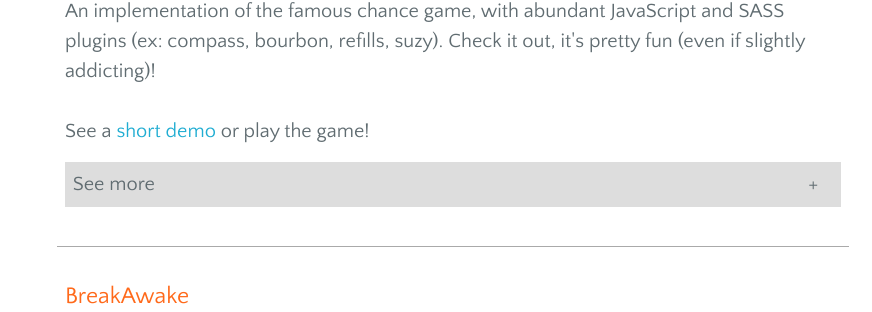
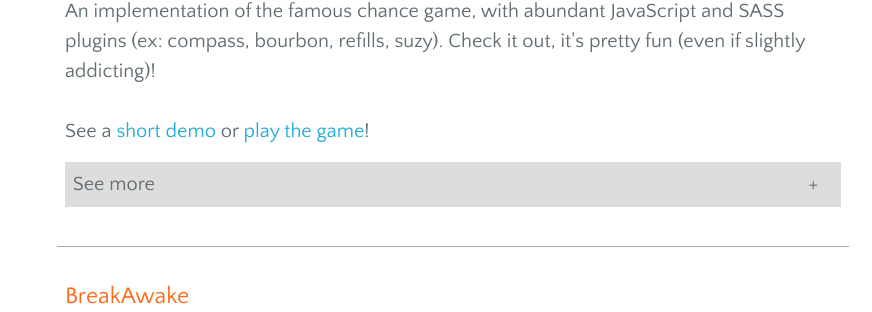
Before and after one commit to obiwit/obiwit.github.io, a Jekyll site: the page built from projects.html, in a window 1280 px wide and 900 px high, scrolled down 5889 px. Shown: the part 140-452 px from the top of the window, without its empty margins (207-1079 px from the left). Built offline with Jekyll 4.4.1, drawn with Linux system fonts in a browser that asks for light colours; nearby versions of some CDN libraries.

```diff
--- a/404.html
+++ b/404.html
@@ -4,7 +4,7 @@ layout: default
 
 <div id="four-oh-four" class="main-content">
   <h1>404</h1>
-  <img src="img/404.jpg" alt="Page not found :(">
+  <img src="{{ site.baseurl }}/img/404.jpg" alt="Page not found :(">
   <p><strong>Page not found :(</strong></p>
   <p>The requested page could not be found. But hey, on the upside, <em>a cool 404 page you have found!</em> :D</p>
   <span id="ps">PS. So, just in case you didn't get the joke, the image is from the Star Wars movies, and shows Obi Wan Kenobi using a Jedi mind trick, which basically means that whomever he was talking to would believe what he just said. I thought it'd make a cool 404 page!</span>
--- a/projects.html
+++ b/projects.html
@@ -177,7 +177,7 @@ author: obiwit
       <h3>Pig Game</h3>
       An implementation of the famous chance game, with abundant JavaScript and SASS plugins (ex: compass, bourbon, refills, suzy). Check it out, it's pretty fun (even if slightly addicting)!
       <br><br>
-      See a <a target="_blank" href="https://www.youtube.com/watch?v=Qy-x7LhwmGM">short demo</a> or play the game!
+      See a <a target="_blank" href="https://www.youtube.com/watch?v=Qy-x7LhwmGM">short demo</a> or <a href="{{ site.baseurl }}/piggame/">play the game</a>!
       <button class="toggle-accordion">See more</button>
       <div class="accordion" data-items="1">
         <img src="{{ site.baseurl }}/img/projects/piggame.jpg" alt="The main screen of the game." data-index="1" data-project="pig-game">
```
